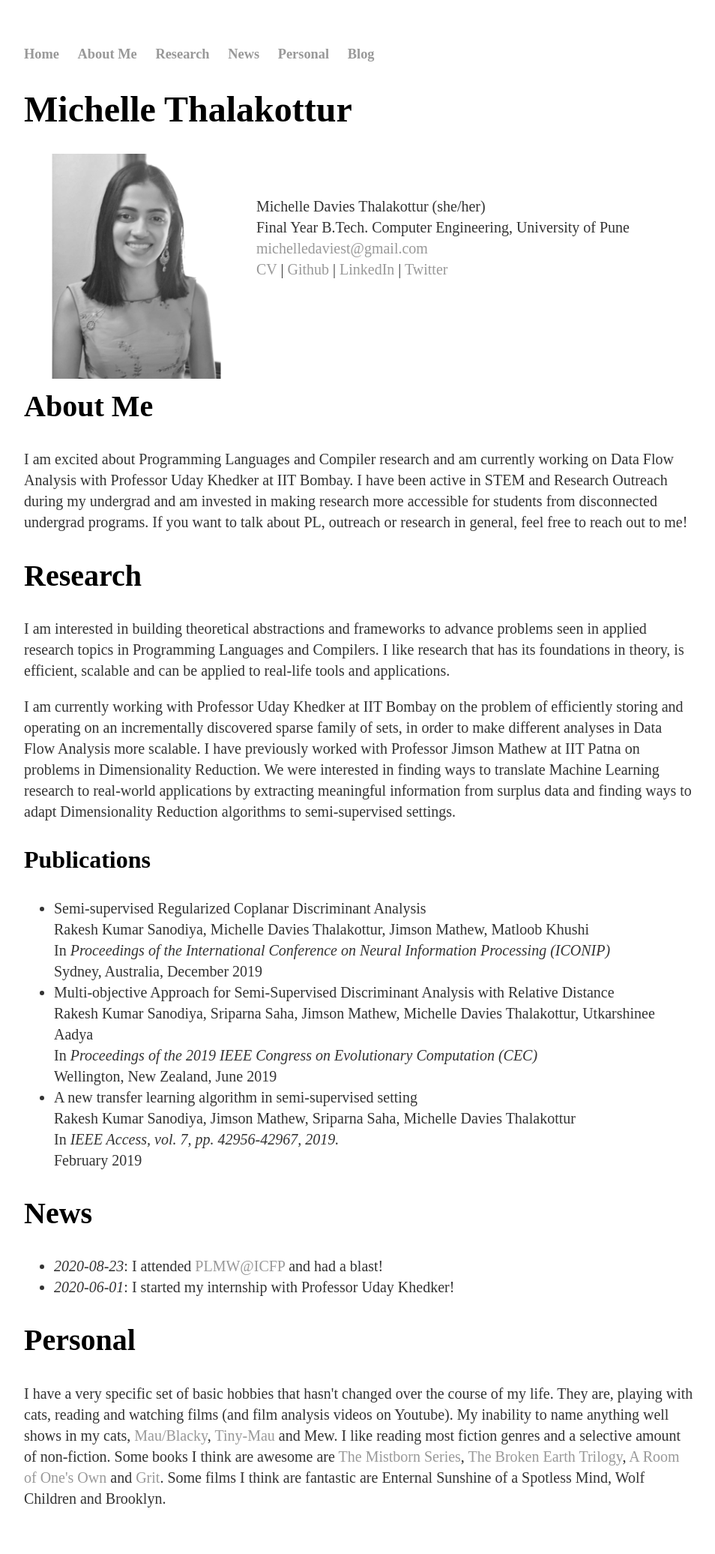
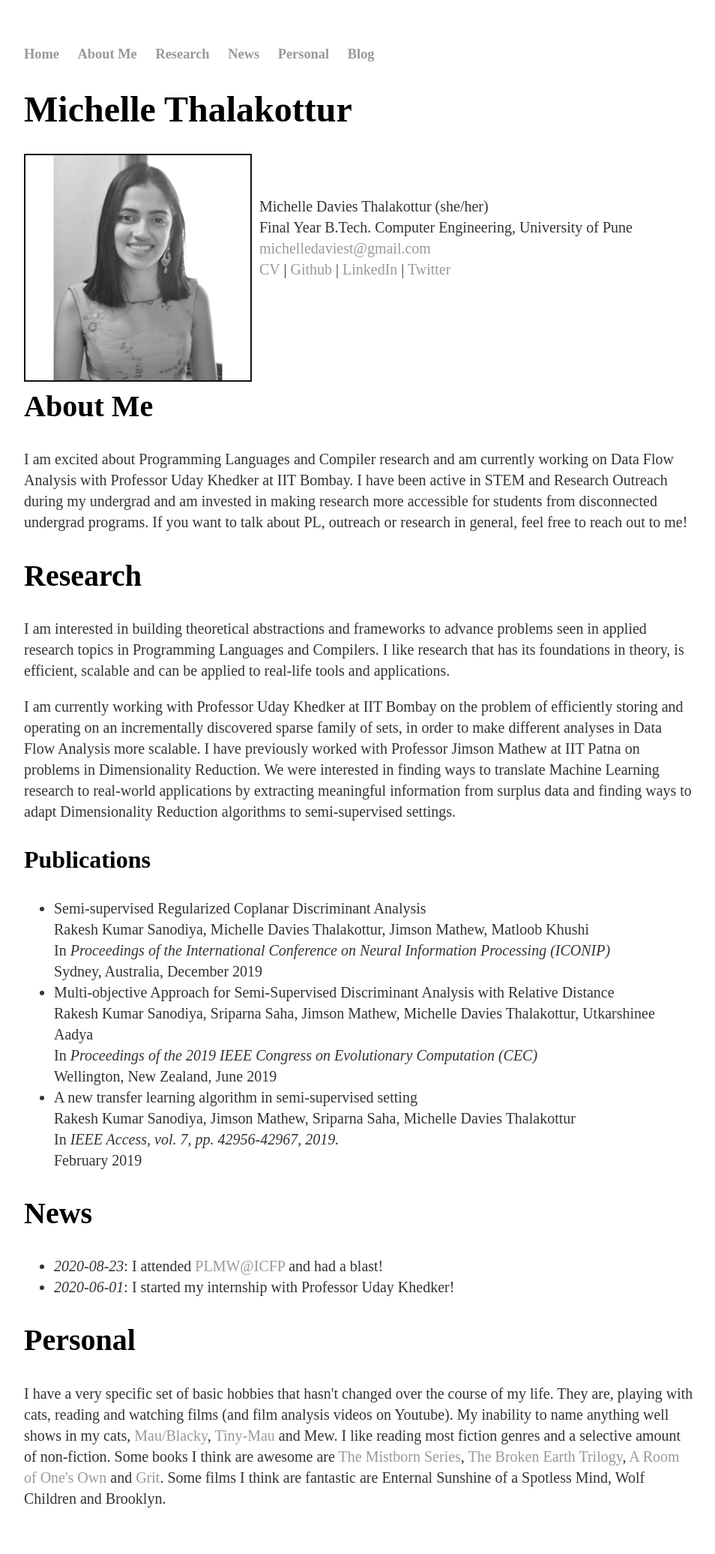
Before and after one commit to michelledaviest/michelledaviest.github.io, a Jekyll site: the page built from index.html, in a window 1280 px wide. Shown: the whole page at 75% size, without its empty margins (160-1114 px from the left). Built offline with Jekyll 4.4.1, drawn with Linux system fonts in a browser that asks for light colours; some web fonts are replaced.

Commit message:
added border

```diff
--- a/css/main.css
+++ b/css/main.css
@@ -4,6 +4,7 @@ body { margin: 60px auto; width: 70%; }
 
 img {
   float: left;
+  border: 2px solid #111;
 }
 
 a { text-decoration: none; color: #999; }
```
